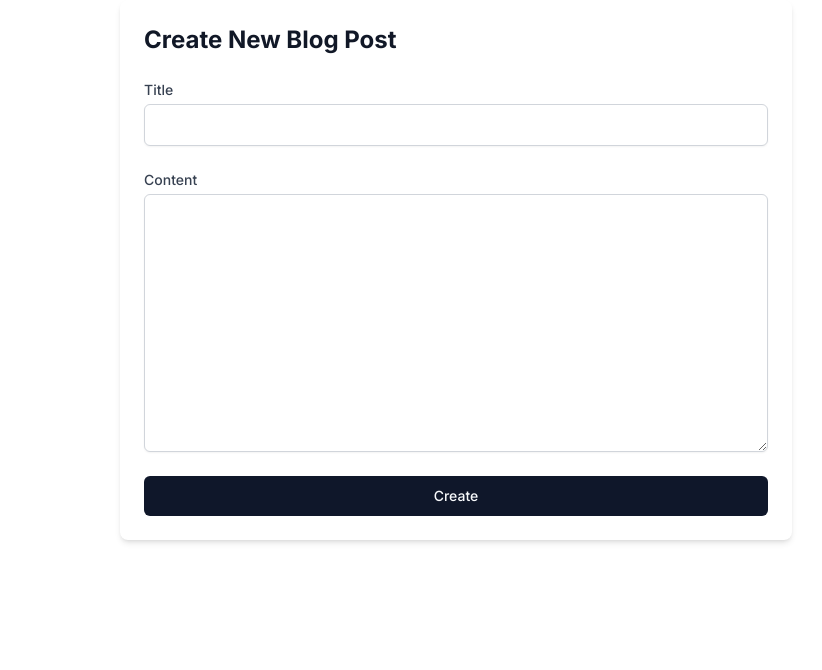
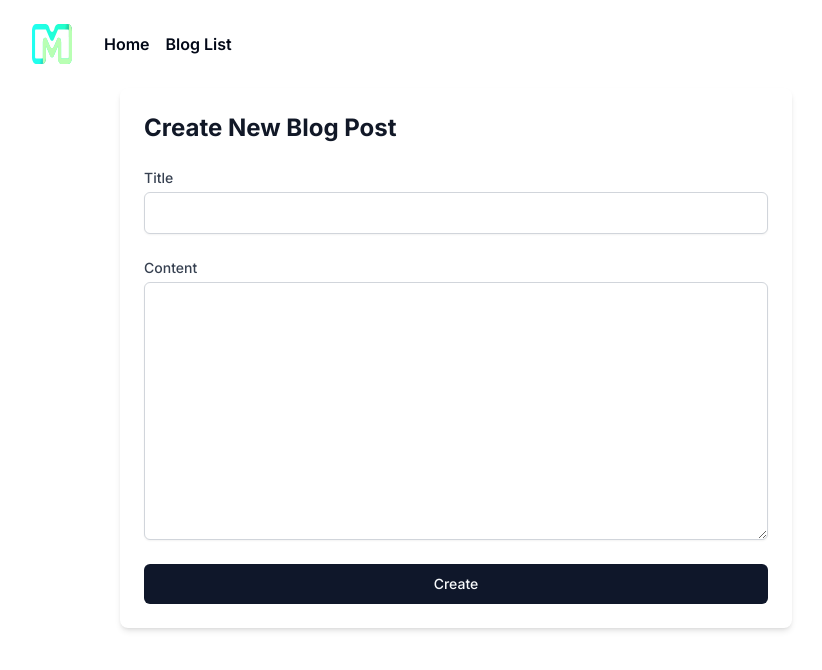
Before and after one commit to AnsellMaximilian/neon-max-starter-kit, a Next.js app: page /examples/blog/create in a window 1280 px wide. Shown: the top 670 px of the page, without its empty margins (184-1006 px from the left). Built offline with nearby package versions, Linux system fonts and the light colour scheme.

Commit message:
add logo to blog examples

```diff
--- a/actions/comment.ts
+++ b/actions/comment.ts
@@ -79,6 +79,5 @@ export async function getAllComments(blogId: number) {
       },
     },
   });
-  console.log(comments);
   return comments;
 }
--- a/app/examples/blog/[id]/page.tsx
+++ b/app/examples/blog/[id]/page.tsx
@@ -21,9 +21,8 @@ export default async function BlogPage({ params }: BlogPageProps) {
 
   return (
     <main className="max-w-3xl mx-auto p-6 bg-white shadow-sm rounded-lg">
+      <header className="justify-between flex">
         <h1 className="text-2xl font-bold text-gray-900 mb-4">{blog.title}</h1>
-      <p className="text-gray-700 mb-6 whitespace-pre-wrap">{blog.content}</p>
-
         <div className="flex space-x-4">
           <Link
             href={`/examples/blog/${blog.id}/edit`}
@@ -31,10 +30,16 @@ export default async function BlogPage({ params }: BlogPageProps) {
           >
             <Pencil className="w-4 h-4" />
           </Link>
-        <Link href="/examples/blog" className={cn(buttonVariants({}))}>
+          <Link
+            href="/examples/blog"
+            className={cn(buttonVariants({ variant: "outline" }))}
+          >
             Back to Blog List
           </Link>
         </div>
+      </header>
+      <p className="text-gray-700 mb-6 whitespace-pre-wrap">{blog.content}</p>
+
       <Comments blogId={blog.id} />
     </main>
   );
--- a/app/examples/blog/layout.tsx
+++ b/app/examples/blog/layout.tsx
@@ -1,9 +1,40 @@
 import { SessionProvider } from "next-auth/react";
+import Image from "next/image";
+import Link from "next/link";
 
 export default function BlogLayout({
   children,
 }: Readonly<{
   children: React.ReactNode;
 }>) {
-  return <SessionProvider>{children}</SessionProvider>;
+  return (
+    <SessionProvider>
+      <>
+        <header className="max-w-4xl mx-auto p-6 flex items-center gap-8">
+          <Image
+            src="/images/neon-max-logo.svg"
+            width={40}
+            height={40}
+            alt="logo"
+          />
+          <ul className="flex items-center gap-4">
+            <li>
+              <Link href="/" className="font-semibold hover:underline">
+                Home
+              </Link>
+            </li>
+            <li>
+              <Link
+                href="/examples/blog"
+                className="font-semibold hover:underline"
+              >
+                Blog List
+              </Link>
+            </li>
+          </ul>
+        </header>
+        {children}
+      </>
+    </SessionProvider>
+  );
 }
```
Lines whose indentation alone changed are shown as unchanged.
